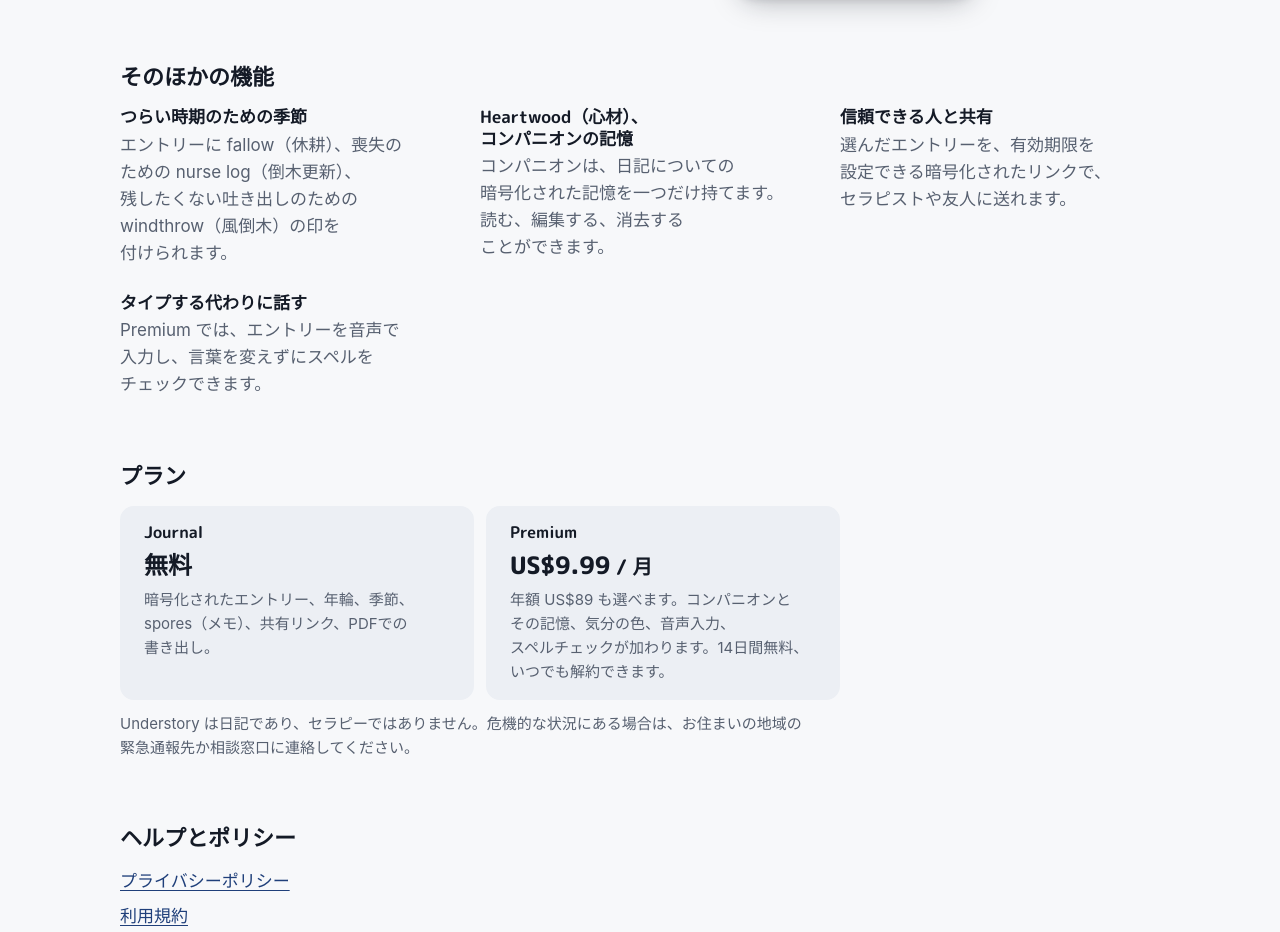
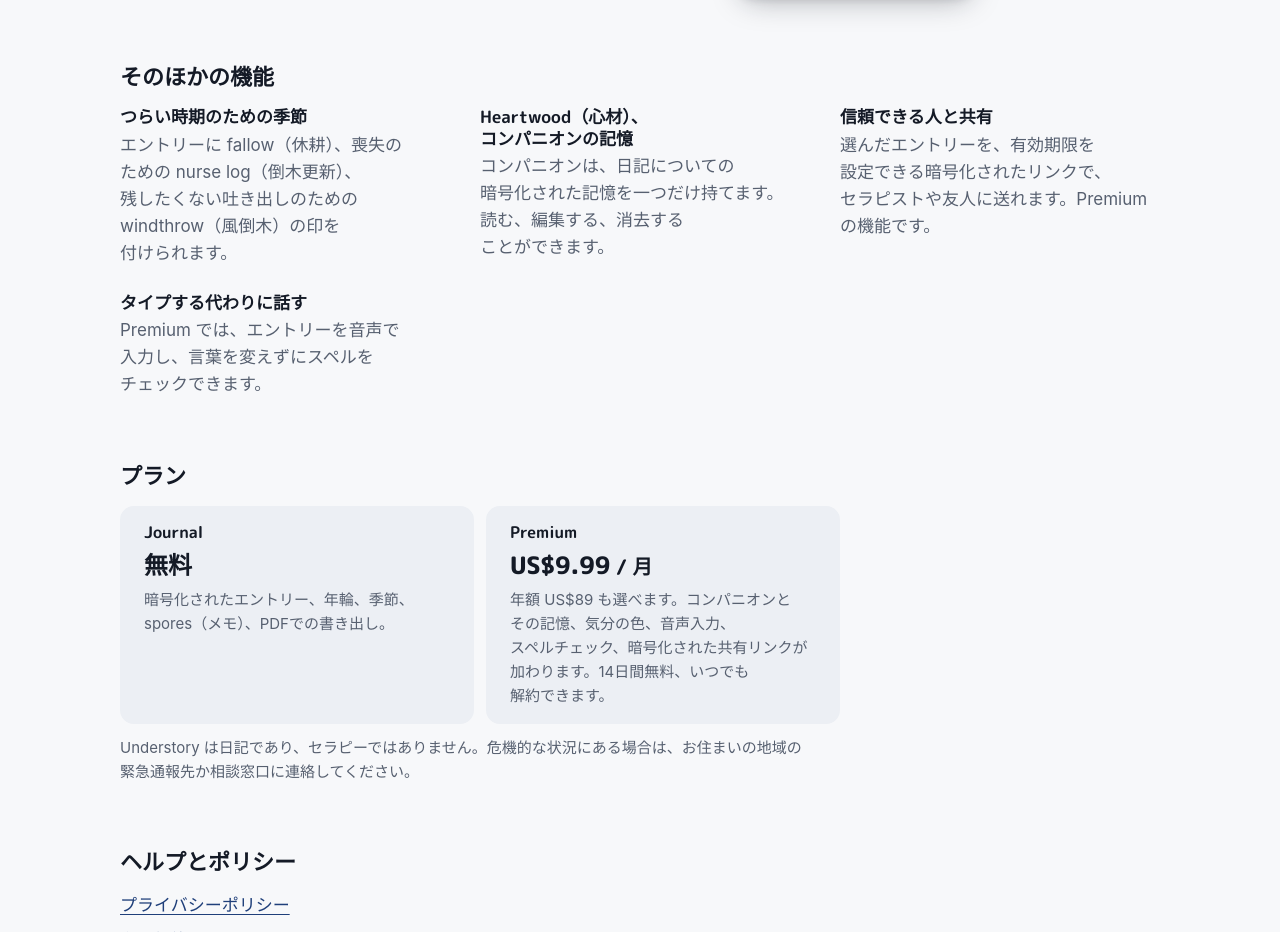
Before and after one commit to torin4/spdigitallabs, a plain HTML site: page ja/understory/index.html in a window 1280 px wide. Shown: the part 3001-3933 px from the top of the page. Drawn offline with Linux system fonts and the light colour scheme.

Commit message:
Understory: list sharing links under Premium, not Free
The server only lets Premium accounts open a sharing link (requirePremium
on POST /api/clearings), and the blog post already says so.

Co-Authored-By: Claude Opus 5.5 <noreply@anthropic.com>
Claude-Session: https://claude.ai/code/session_01EXjfkjsASchXMhbanY1VoU

```diff
--- a/ja/understory/index.html
+++ b/ja/understory/index.html
@@ -86,7 +86,7 @@
 <ul class="features">
   <li><h3>つらい時期のための季節</h3><p>エントリーに fallow（休耕）、喪失のための nurse log（倒木更新）、残したくない吐き出しのための windthrow（風倒木）の印を付けられます。</p></li>
   <li><h3>Heartwood（心材）、コンパニオンの記憶</h3><p>コンパニオンは、日記についての暗号化された記憶を一つだけ持てます。読む、編集する、消去することができます。</p></li>
-  <li><h3>信頼できる人と共有</h3><p>選んだエントリーを、有効期限を設定できる暗号化されたリンクで、セラピストや友人に送れます。</p></li>
+  <li><h3>信頼できる人と共有</h3><p>選んだエントリーを、有効期限を設定できる暗号化されたリンクで、セラピストや友人に送れます。Premium の機能です。</p></li>
   <li><h3>タイプする代わりに話す</h3><p>Premium では、エントリーを音声で入力し、言葉を変えずにスペルをチェックできます。</p></li>
 </ul>
 </section>
@@ -94,8 +94,8 @@
 <section aria-labelledby="plans-title">
   <h2 id="plans-title" class="section-title">プラン</h2>
   <div class="plans">
-    <div class="plan"><h3>Journal</h3><span class="price">無料</span><p>暗号化されたエントリー、年輪、季節、spores（メモ）、共有リンク、PDFでの書き出し。</p></div>
-    <div class="plan"><h3>Premium</h3><span class="price">US$9.99<small> / 月</small></span><p>年額 US$89 も選べます。コンパニオンとその記憶、気分の色、音声入力、スペルチェックが加わります。14日間無料、いつでも解約できます。</p></div>
+    <div class="plan"><h3>Journal</h3><span class="price">無料</span><p>暗号化されたエントリー、年輪、季節、spores（メモ）、PDFでの書き出し。</p></div>
+    <div class="plan"><h3>Premium</h3><span class="price">US$9.99<small> / 月</small></span><p>年額 US$89 も選べます。コンパニオンとその記憶、気分の色、音声入力、スペルチェック、暗号化された共有リンクが加わります。14日間無料、いつでも解約できます。</p></div>
   </div>
   <p class="plans-note">Understory は日記であり、セラピーではありません。危機的な状況にある場合は、お住まいの地域の緊急通報先か相談窓口に連絡してください。</p>
 </section>
```
Also changed, not shown: understory/index.html (+3 -3 lines).
